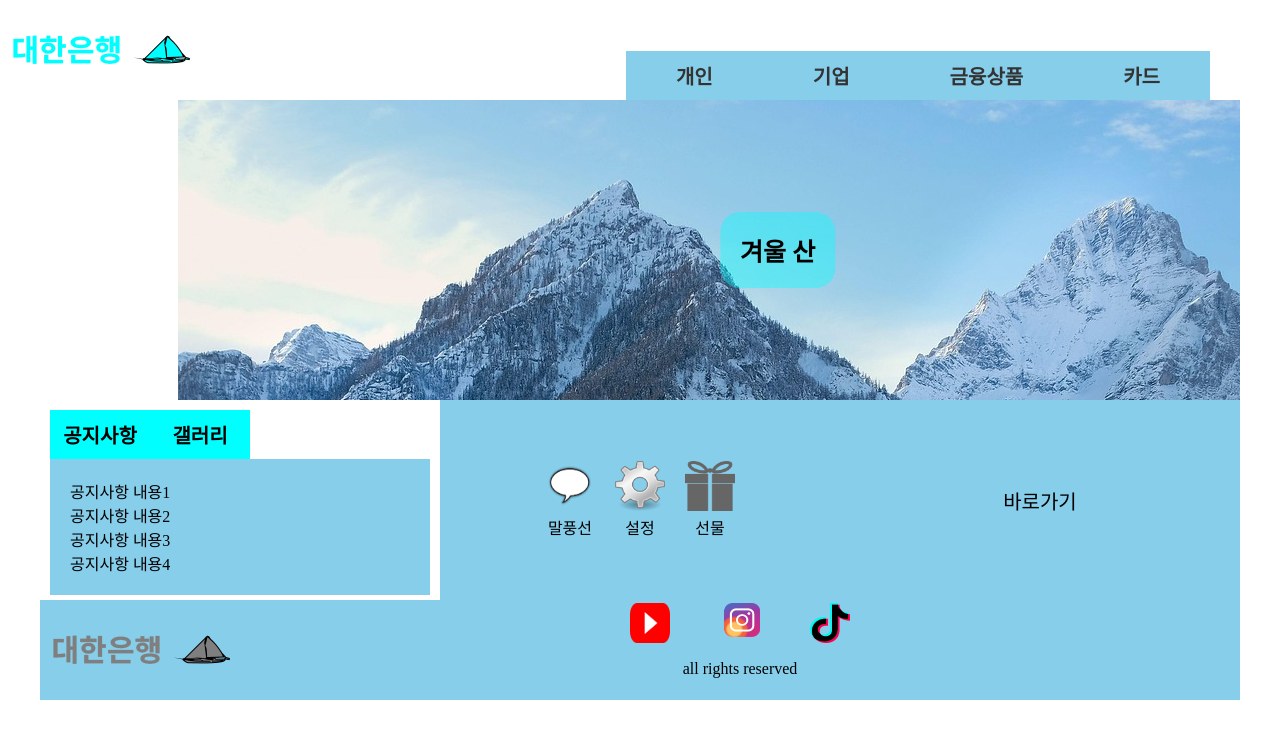
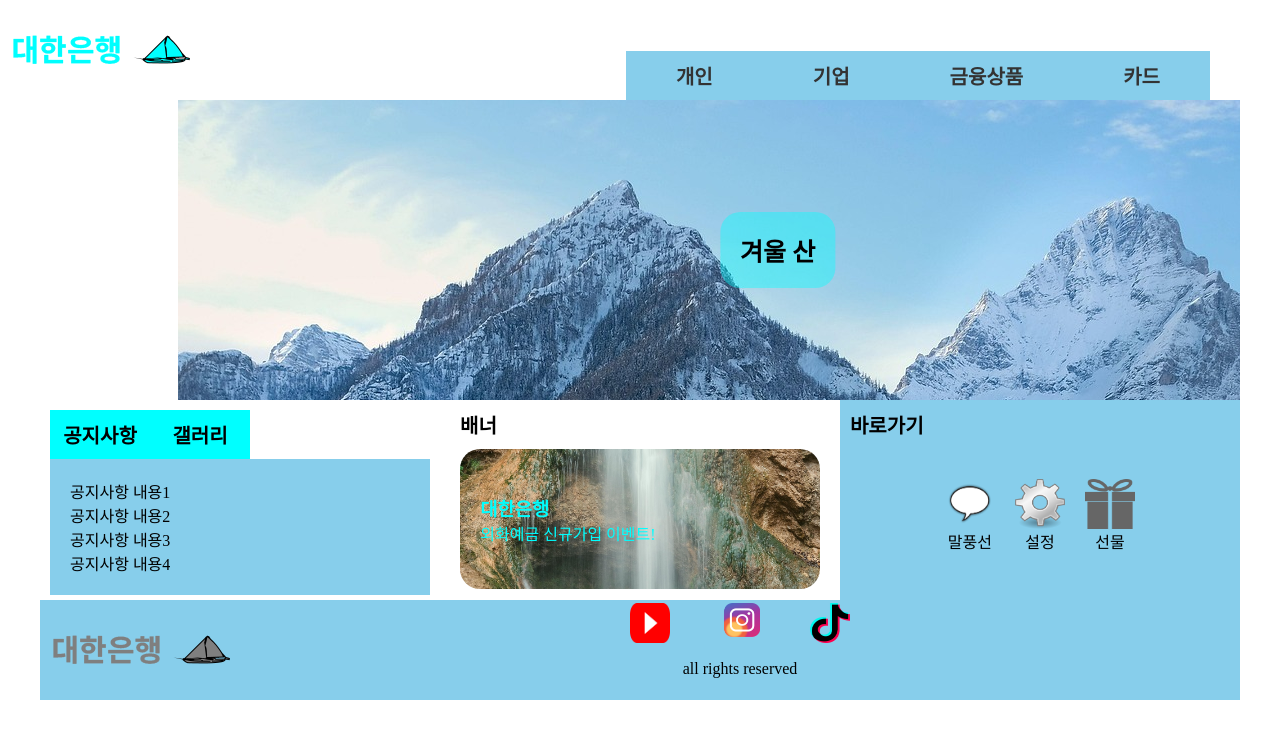
Before and after one commit to HarryKim24/Web-Design-Develop-past-paper, a plain HTML site: page b-1/index.html in a window 1280 px wide. Drawn offline with Linux system fonts and the light colour scheme.

Commit message:
update b-1

```diff
--- a/b-1/index.html
+++ b/b-1/index.html
@@ -95,29 +95,41 @@
           <img src="images/g3.jpg" alt="갤러리3">
         </div>
       </div>
+
       <div class="banner">
-        <div class="banner1">
-          <img src="images/icon01.png" alt="말풍선">
-          <span>말풍선</span>
-        </div>
-        <div class="banner2">
-          <img src="images/icon02.png" alt="설정">
-          <span>설정</span>
-        </div>
-        <div class="banner3">
-          <img src="images/icon03.png" alt="선물">
-          <span>선물</span>
+        <h2>배너</h2>
+        <div class="image">
+          <img src="images/banner.jpg" alt="배너 이미지">
+          <div class="text">
+            <h3>대한은행</h3>
+            <p>외화예금 신규가입 이벤트!</p>
+          </div>
         </div>
       </div>
+
       <div class="go">
-        <div class="text">바로가기</div>
+        <h2>바로가기</h2>
+        <div class="go-items">
+          <div class="go-item">
+            <img src="images/icon01.png" alt="말풍선 바로가기">
+            <span>말풍선</span>
+          </div>
+          <div class="go-item">
+            <img src="images/icon02.png" alt="설정 바로가기">
+            <span>설정</span>
+          </div>
+          <div class="go-item">
+            <img src="images/icon03.png" alt="선물 바로가기">
+            <span>선물</span>
+          </div>
+        </div>
       </div>
     </main>
 
     <footer id="footer">
       <div class="inner">
         <div class="logo">
-          <img src="images/flogo.png" alt="">
+          <img src="images/flogo.png" alt="대한은행 로고">
         </div>
         <div class="nav">
           <div class="menu">
--- a/b-1/styles/style.css
+++ b/b-1/styles/style.css
@@ -137,7 +137,6 @@ a {
   border-radius: 20px;
 }
 
-
 #contents {
   margin: 0 auto;
   width: 1200px;
@@ -194,32 +193,72 @@ a {
   width: 33.3333%;
   height: 200px;
   display: flex;
-  align-items: center;
-  justify-content: center;
-  gap: 20px;
-  background-color: skyblue;
+  flex-direction: column;
+  padding: 10px 20px;
 }
-#contents .banner div img {
-  width: 50px;
-  height: 50px;
+.banner h2 {
+  font-size: 20px;
+  margin-bottom: 10px;
 }
-#contents .banner div span {
+
+.banner .image {
+  width: 100%;
+  height: 140px;
+  position: relative;
+}
+.banner .image .text {
+  position: absolute;
+  top: 50%;
+  left: 30%;
+  transform: translate(-50%, -50%);
+}
+.banner .image .text h3 {
+  color: aqua;
+}
+.banner .image .text p {
+  color: aqua;
+}
+
+.banner img {
+  border-radius: 20px;
+  width: 100%;
+  height: 100%;
+  object-fit: cover;
   display: block;
-  text-align: center;
 }
 
 #contents .go {
   width: 33.3333%;
   height: 200px;
   background-color: skyblue;
+  padding: 10px;
+}
+.go h2 {
+  font-size: 20px;
+  margin-bottom: 40px;
+}
+#contents .go .go-items {
   display: flex;
   align-items: center;
   justify-content: center;
-}
-#contents .go .text {
-  font-size: 20px;
+  gap: 20px;
 }
 
+#contents .go .go-item {
+  display: flex;
+  flex-direction: column;
+  align-items: center;
+}
+
+#contents .go .go-item img {
+  width: 50px;
+  height: 50px;
+}
+
+#contents .go .go-item span {
+  display: block;
+  text-align: center;
+}
 
 #footer {
   width: 100%;
```
Also changed, not shown: b-1/images/banner.jpg (added).
